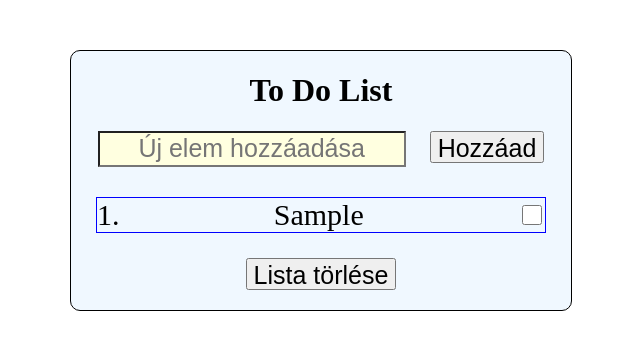
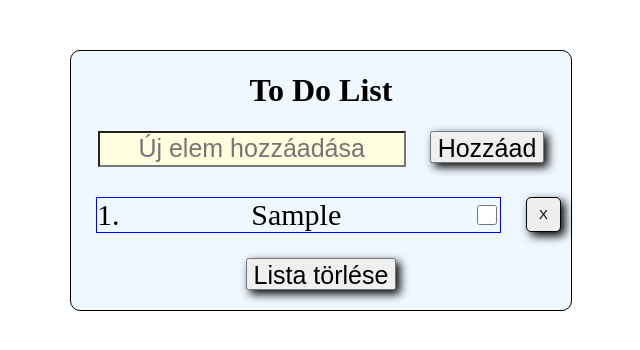
Before and after one commit to Kpityi/ToDoList, a plain HTML site: page index.html in a window 1280 px wide. Both pictures are taken after typing "Sample" into the empty fields and a click on the button "Hozzáad". Shown: the whole page, without its empty margins (319-959 px from the left). Drawn offline with Linux system fonts and the light colour scheme.

Commit message:
add delete button

```diff
--- a/app.js
+++ b/app.js
@@ -32,6 +32,7 @@ BTN.addEventListener('click', function(event){
   }
 
   check();
+  deleteItem();
 
 })
 
@@ -55,13 +56,28 @@ function check(){
   }
 }
 
+function deleteItem() {
+  let element = document.getElementsByClassName('element')
+  let item = document.getElementsByClassName('delete-item');
+  for (let i = 0; i < item.length; i++) {
+    item[i].onclick= function(){
+      element[i].remove();
+      localStorage.removeItem('MyToDoList');
+      elements=[]
+      SaveLocalStorage();
+      location.reload();
+    }
+  }
+}
+
 function Render(){
   listTemplate =
     `<p class="element">
-    <span>${number}. </span>
-    <span class="listElement" >${listElement}</span>
-    <input type="checkbox" name="finished" class="finished">
-   </p> `
+      <span>${number}. </span>
+      <span class="listElement" >${listElement}</span>
+      <input type="checkbox" name="finished" class="finished">
+      </p>
+      <button class="delete-item">X</button>`;
 
     ToDoList.innerHTML += listTemplate;
     newListElement.value="";
@@ -83,5 +99,6 @@ function LoadMyToDoList(){
     listElement = SavedList[i];
     Render();
     check();
+    deleteItem()
   }
 }
--- a/style.css
+++ b/style.css
@@ -27,13 +27,12 @@
 .element{
   display: flex;
   justify-content: space-between;
-  margin: 5px 25px;
+  margin: 5px 70px 5px 25px;
   font-size: 30px;
   border: 1px solid blue
 }
 .finished{
   width: 20px;
-
 }
 .done{
   font-style: italic;
@@ -45,3 +44,14 @@ p:hover, .finished:hover{
   background-color: rgba(0, 0, 0, .2);
   cursor: pointer;
 }
+.delete-item {
+   float: right;
+   margin: -41px 10px;
+  height: 35px;
+  width: 35px;
+  border-radius: 5px;
+  border: 1px solid black;
+}
+button {
+  box-shadow: 4px 4px 10px black;
+}
```
